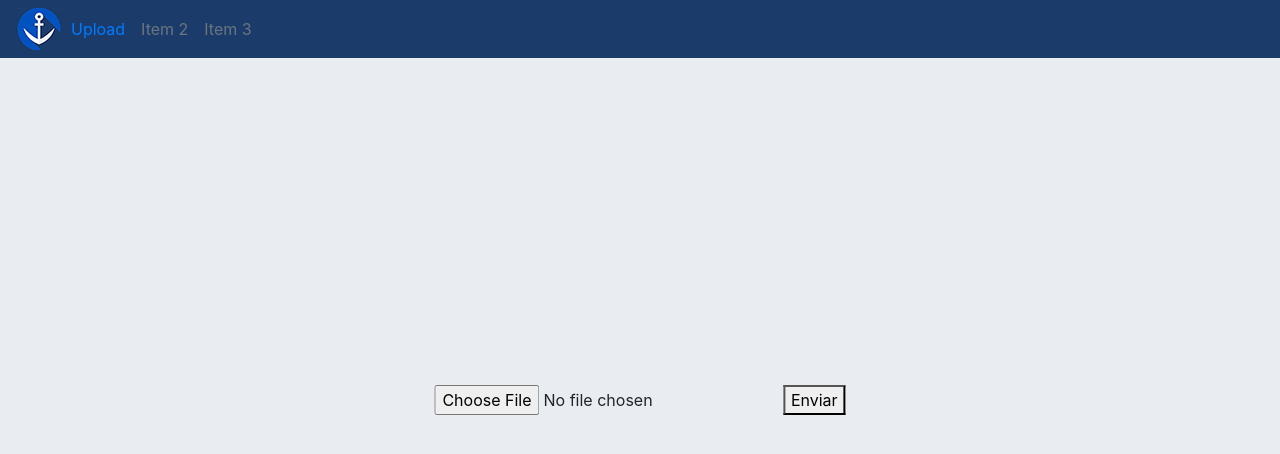
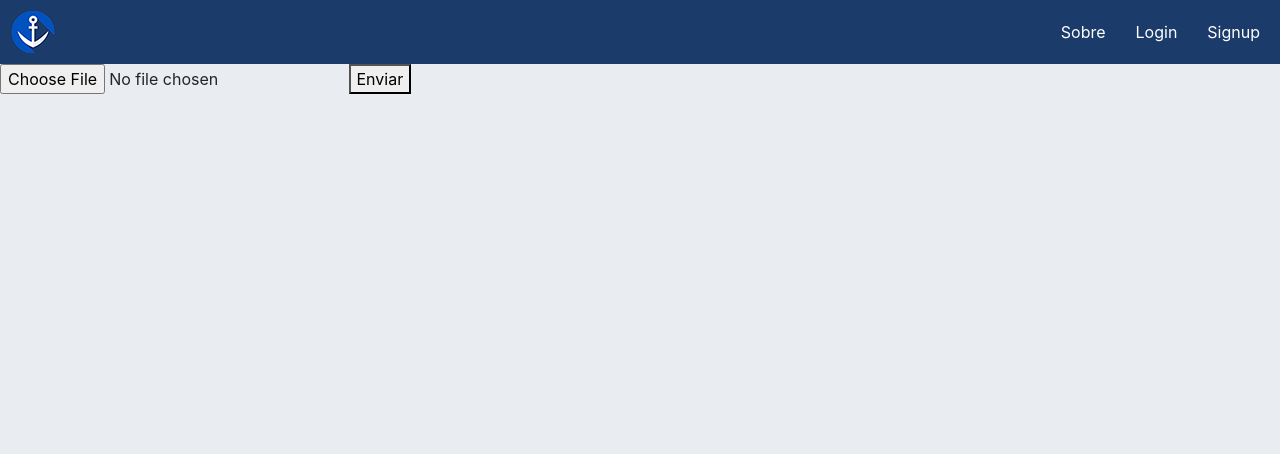
Before and after one commit to felipe-cerqueira-lyra/EngSoftware, a Flask app: page /uploadf in a window 1280 px wide. Shown: the top 454 px of the page. Run offline with Flask 2, Linux system fonts and the light colour scheme; some libraries are stand-ins or nearby versions.

Commit message:
Criação de nova nav-bar

```diff
--- a/website/static/style.css
+++ b/website/static/style.css
@@ -1,12 +1,49 @@
+body, ul, li, p {
+    margin: 0px;
+    padding: 0px;
+    list-style: none;
+}
+
+a {
+    text-decoration: none;
+    color: white;
+}
+
+a:hover {
+    text-decoration: none;
+    color: #6e92c1;
+}
+
+.header {
+    background: #1b3b6a;
+    display: flex;
+    flex-wrap: wrap;
+    justify-content: space-between;
+    align-items: center;
+    padding: 10px;
+}
+
+.menu {
+    display: flex;
+}
+
+.menu li {
+    margin-left: 10px;
+}
+
+.menu li a {
+    display: block;
+    padding: 10px;
+}
+
 body {
     background-color: #e9ecf1;
 }
 
-.central {
+.center {
     margin: 0;
     position: absolute;
     top: 50%;
     left: 50%;
-    margin-right: -50%;
-    transform: translate(-50%, -50%)
+    transform: translate(-50%, -50%);
 }
--- a/website/templates/base.html
+++ b/website/templates/base.html
@@ -6,33 +6,22 @@
     <title>Anchor | {% block title %}{% endblock %}</title>
 </head>
 <body>
-
-      <nav class="navbar navbar-expand-lg" style="background-color: #1b3b6a; color: white;">
-        <a href="/">
-            <img src=" {{url_for('static', filename='images/logo-alt-alt.png')}}"
-                 alt="Logo">
+    <header class="header">
+        <a href="/uploadf">
+            <img src=" {{url_for('static', filename='images/logo-alt-alt.png')}}" alt="Logo">
         </a>
-        <button class="navbar-toggler" type="button" data-toggle="collapse" data-target="#navbarNav" aria-controls="navbarNav" aria-expanded="false" aria-label="Toggle navigation">
-            <span class="navbar-toggler-icon"></span>
-        </button>
-        <div class="collapse navbar-collapse" id="navbarNav">
-            <ul class="navbar-nav">
-                <li class="nav-item">
-                    <a class="nav-link" href="/upload">Upload</a>
-                </li>
-                <li class="nav-item">
-                    <a class="nav-link disabled" href="#" tabindex="-1" aria-disabled="true">Item 2</a>
-                </li>
-                <li class="nav-item">
-                    <a class="nav-link disabled" href="#" tabindex="-1" aria-disabled="true">Item 3</a>
-                </li>
+        <nav>
+            <ul class="menu">
+                <li><a href="/">Sobre</a> </li>
+                <li><a href="/">Login</a></li>
+                <li><a href="/">Signup</a></li>
             </ul>
-        </div>
-    </nav>
-
+        </nav>
+    </header>
 
     {% block content %}
     {% endblock %}
+
     <script src="https://code.jquery.com/jquery-3.3.1.slim.min.js" integrity="sha384-q8i/X+965DzO0rT7abK41JStQIAqVgRVzpbzo5smXKp4YfRvH+8abtTE1Pi6jizo" crossorigin="anonymous"></script>
     <script src="https://cdnjs.cloudflare.com/ajax/libs/popper.js/1.14.7/umd/popper.min.js" integrity="sha384-UO2eT0CpHqdSJQ6hJty5KVphtPhzWj9WO1clHTMGa3JDZwrnQq4sF86dIHNDz0W1" crossorigin="anonymous"></script>
     <script src="https://stackpath.bootstrapcdn.com/bootstrap/4.3.1/js/bootstrap.min.js" integrity="sha384-JjSmVgyd0p3pXB1rRibZUAYoIIy6OrQ6VrjIEaFf/nJGzIxFDsf4x0xIM+B07jRM" crossorigin="anonymous"></script>
```
